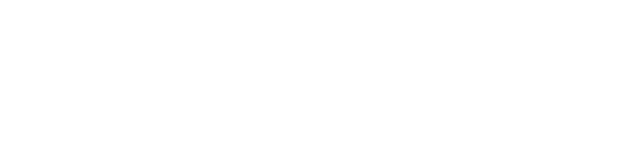
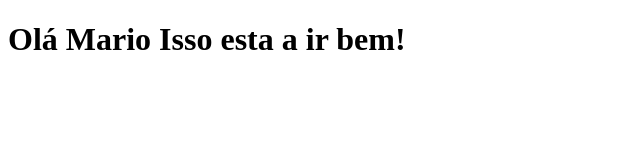
Before and after one commit to mariowisem/project-1, a plain HTML site: page index.html in a window 1280 px wide. Shown: the whole page, without its empty margins (0-640 px from the left). Drawn offline with Linux system fonts and the light colour scheme.

Commit message:
Adicionado h1 com titulo

```diff
--- a/index.html
+++ b/index.html
@@ -6,6 +6,6 @@
     <title>Curso Gratuito de Git & Github</title>
 </head>
 <body>
-
+    <h1>Olá Mario Isso esta a ir bem!</h1>
 </body>
 </html>
```
